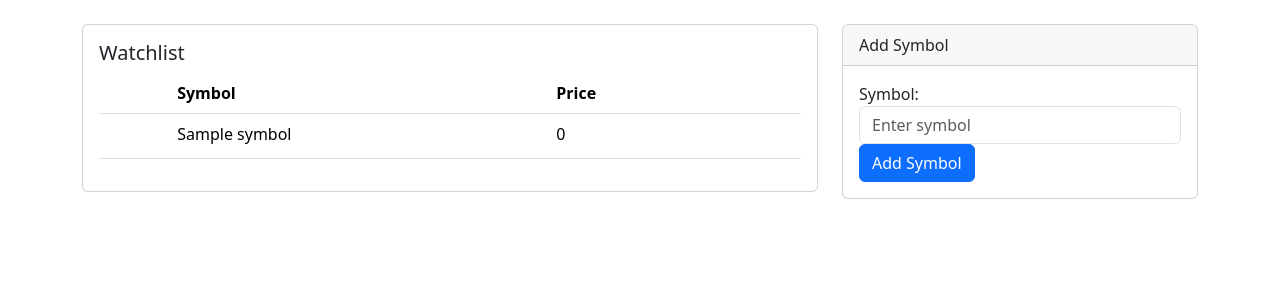
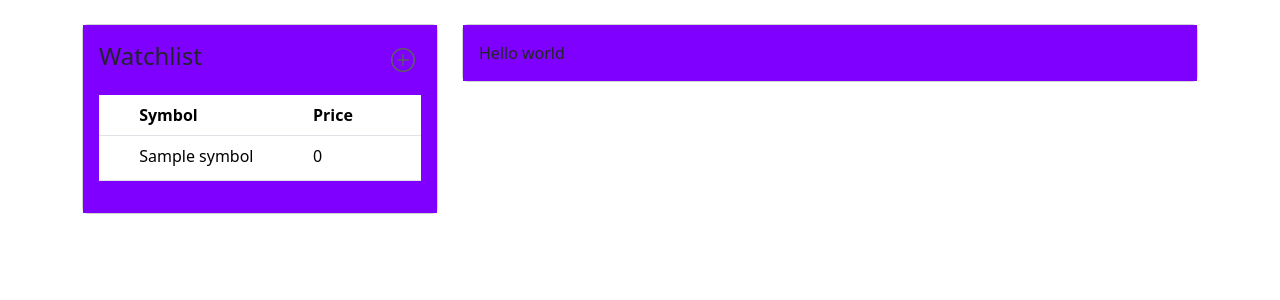
Before and after one commit to tiziaco/market-screener-app, a Flask app: page / in a window 1280 px wide. Shown: the part 123-423 px from the top of the page. Run offline with Flask 3, Linux system fonts and the light colour scheme; tables that the repository leaves empty hold one stand-in row (values such as "Sample post"); parts of the project's set-up code (start-up, migrations or seed data) failed here and were passed over; some libraries are stand-ins or nearby versions.

Commit message:
implement modal add symbol

```diff
--- a/app/static/style.css
+++ b/app/static/style.css
@@ -56,8 +56,35 @@
     display: inline-block;
 }
 
+/* Add symbol button style */
+.add-symbol-btn {
+    font-size: 24px;
+    color: rgb(94, 94, 94);
+}
+
+/* Add symble button hover effect */
+.add-symbol-btn:hover {
+    color: rgb(0, 162, 105);
+}
+
 /* Adjust padding and margin for the icon */
 .delete-btn i {
     padding: 0;
     margin: 0;
 }
+
+table td, table tr {
+    background-color: red;
+}
+
+table {
+    background-color: red;
+}
+
+body {
+    background-color: red;
+}
+
+.card-body {
+    background-color: #8000ff; /* Red color */
+}
--- /dev/null
+++ b/app/views/modals/add_symbol.html
@@ -0,0 +1,24 @@
+<!-- Modal -->
+<div class="modal fade" id="addSymbolModal" tabindex="-1" aria-labelledby="addSymbolModalLabel" aria-hidden="true">
+	<div class="modal-dialog">
+	  <div class="modal-content">
+		<div class="modal-header">
+		  <h1 class="modal-title fs-5" id="addSymbolModalLabel">Add symbol to watchlist</h1>
+		  <button type="button" class="btn-close" data-bs-dismiss="modal" aria-label="Close"></button>
+		</div>
+		<div class="modal-body">
+			<!-- Form to add a new symbol -->
+			<form>
+				<div class="form-group">
+					<label for="symbolInput">Symbol:</label>
+					<input type="text" class="form-control" id="symbolInput" placeholder="Enter symbol">
+				</div>
+			</form>
+		</div>
+		<div class="modal-footer">
+		  <button type="button" class="btn btn-secondary" data-bs-dismiss="modal">Close</button>
+		  <button type="submit" class="btn btn-primary" id="addSymbolBtn">Add</button>
+		</div>
+	  </div>
+	</div>
+</div>
--- a/app/views/templates/body.html
+++ b/app/views/templates/body.html
@@ -19,11 +19,20 @@
 	<!-- Body -->
 	<div class="container mt-4">
 		<div class="row">
-		<div class="col-md-8">
+			<div class="col-md-4">
 				<!-- Watchlist Card -->
-			<div class="card">
+				<div class="card card-style">
 					<div class="card-body">
-				<h5 class="card-title">Watchlist</h5>
+						<div class="row mb-3">
+							<div class="col">
+								<div class="d-flex justify-content-between align-items-center">
+									<h4 class="card-title">Watchlist</h4>
+									<button type="button" class="add-symbol-btn" data-bs-toggle="modal" data-bs-target="#addSymbolModal">
+										<i class="bi bi-plus-circle"></i>
+									</button>
+								</div>
+							</div>
+						</div>
 						<!-- Example symbol -->
 						<table class="table" id="watchlist-table">
 							<thead>
@@ -50,23 +59,16 @@
 					</div>
 			</div>
 		</div>
-		<div class="col-md-4">
-			<!-- Add Symbol Card -->
-			<div class="card">
-				<div class="card-header">
-					Add Symbol
-				</div>
+		<div class="col-md-8">
+			<!-- Add *** Card -->
+			<div class="card rounded-lg">
 				<div class="card-body">
-					<!-- Form to add a new symbol -->
-					<form>
-					<div class="form-group">
-						<label for="symbolInput">Symbol:</label>
-						<input type="text" class="form-control" id="symbolInput" placeholder="Enter symbol">
-					</div>
-					<button type="submit" class="btn btn-primary" id="addSymbolBtn">Add Symbol</button>
-					</form>
+					Hello world
 				</div>
 			</div>
 		</div>
 		</div>
 	</div>
+
+	<!-- Modal -->
+	{% include 'modals/add_symbol.html' %}
--- a/app/views/templates/footer.html
+++ b/app/views/templates/footer.html
@@ -1,7 +1,8 @@
-<!-- Bootstrap JS for Bootstrap JS components -->
-<script src="https://cdn.jsdelivr.net/npm/bootstrap@5.3.3/dist/js/bootstrap.bundle.min.js" integrity="sha384-YvpcrYf0tY3lHB60NNkmXc5s9fDVZLESaAA55NDzOxhy9GkcIdslK1eN7N6jIeHz" crossorigin="anonymous"></script>
 <!-- jQuery -->
 <script src="https://cdnjs.cloudflare.com/ajax/libs/jquery/3.6.4/jquery.min.js" integrity="sha512-pumBsjNRGGqkPzKHndZMaAG+bir374sORyzM3uulLV14lN5LyykqNk8eEeUlUkB3U0M4FApyaHraT65ihJhDpQ==" crossorigin="anonymous" referrerpolicy="no-referrer"></script>
+<!-- Bootstrap JS for Bootstrap JS components -->
+<script src="https://cdn.jsdelivr.net/npm/@popperjs/core@2.11.8/dist/umd/popper.min.js" integrity="sha384-I7E8VVD/ismYTF4hNIPjVp/Zjvgyol6VFvRkX/vR+Vc4jQkC+hVqc2pM8ODewa9r" crossorigin="anonymous"></script>
+<script src="https://cdn.jsdelivr.net/npm/bootstrap@5.3.3/dist/js/bootstrap.min.js" integrity="sha384-0pUGZvbkm6XF6gxjEnlmuGrJXVbNuzT9qBBavbLwCsOGabYfZo0T0to5eqruptLy" crossorigin="anonymous"></script>
 <!-- Include the Websocket IO handler file -->
 <script src="{{ url_for('static', filename='websocket_handler.js') }}"></script>
 <!-- Include the buttons handlers -->
```
Lines whose indentation alone changed are shown as unchanged.
